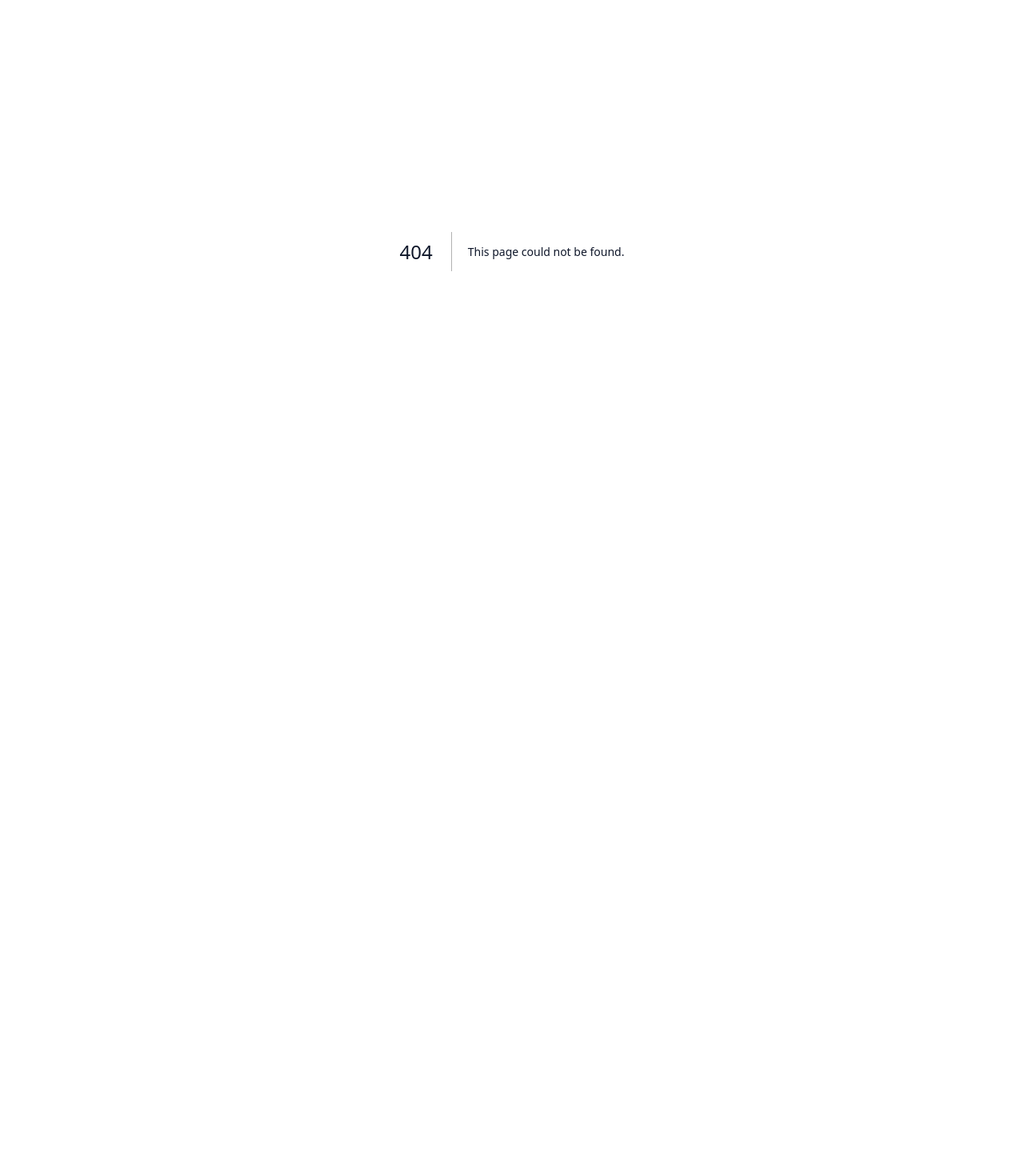
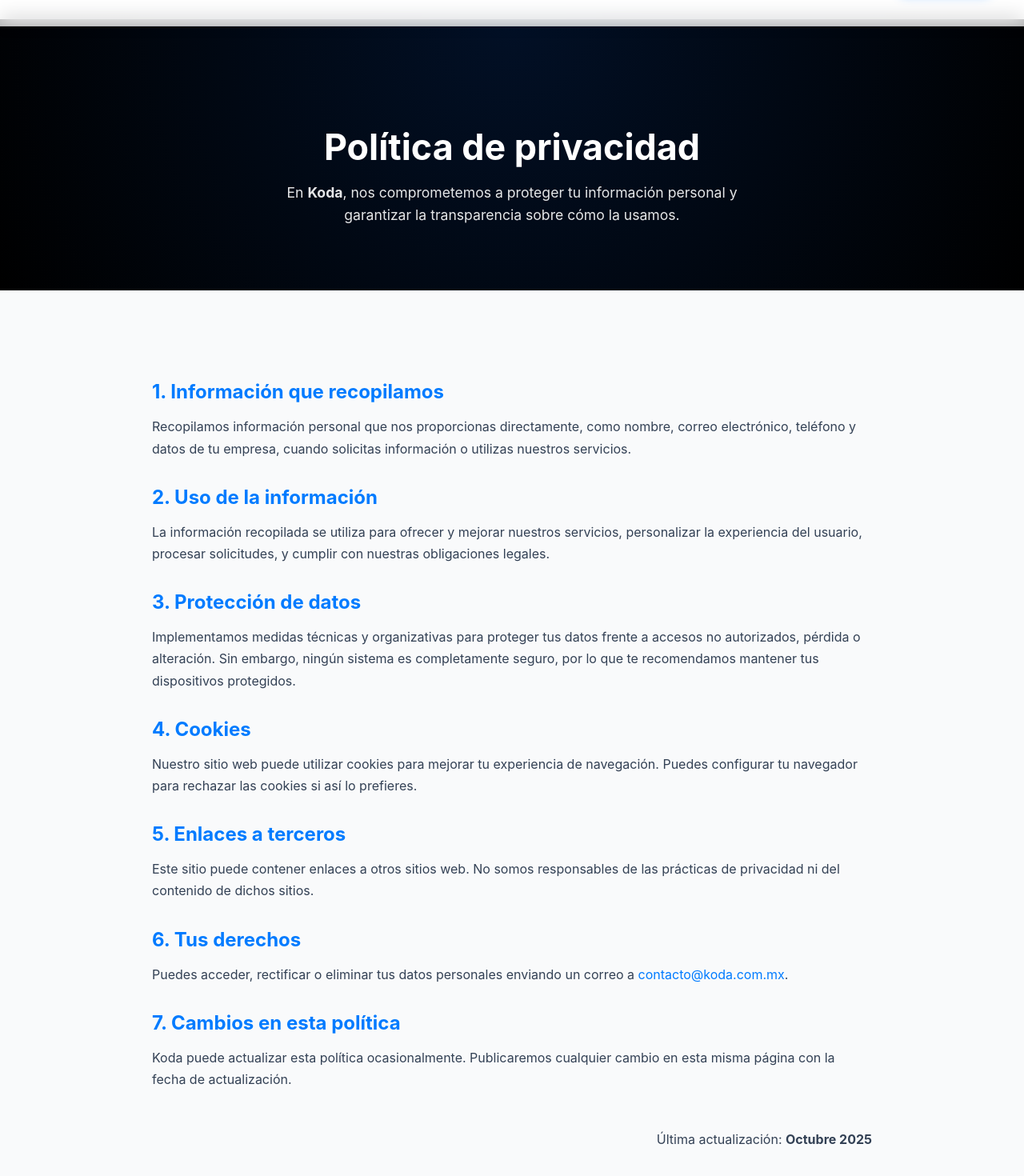
Before and after one commit to Araelcryp/koda-web, a Next.js app: page /politica-de-privacidad in a window 1280 px wide. Before the commit this address had no page. Shown: the part 86-1556 px from the top of the page at 80% size. Before the commit the page ends 800 px from the top, so only its background shows below. Built offline with nearby package versions, Linux system fonts and the light colour scheme.

Commit message:
Footer update

```diff
--- /dev/null
+++ b/src/app/politica-de-privacidad/PrivacyPolicy.css
@@ -0,0 +1,77 @@
+.privacy-hero {
+  background: radial-gradient(circle at top center, #021026 0%, #000 100%);
+  color: white;
+  text-align: center;
+  padding: 6rem 1rem 5rem;
+  margin-top: 110px;
+}
+
+.privacy-hero h1 {
+  font-size: 2.8rem;
+  font-weight: 700;
+  margin-bottom: 1rem;
+  color: #ffffff;
+}
+
+.privacy-hero p {
+  max-width: 650px;
+  margin: 0 auto;
+  font-size: 1.1rem;
+  opacity: 0.9;
+  line-height: 1.6;
+}
+
+/* --- Contenido --- */
+.privacy-content {
+  background: #f9fafb;
+  padding: 5rem 1.5rem;
+}
+
+.privacy-container {
+  max-width: 900px;
+  margin: 0 auto;
+}
+
+.privacy-content h2 {
+  color: #007bff;
+  font-size: 1.5rem;
+  margin-top: 2rem;
+  margin-bottom: 0.8rem;
+}
+
+.privacy-content p {
+  color: #334155;
+  line-height: 1.7;
+  font-size: 1rem;
+}
+
+.privacy-content a {
+  color: #007bff;
+  text-decoration: none;
+}
+
+.privacy-content a:hover {
+  text-decoration: underline;
+}
+
+.privacy-update {
+  margin-top: 3rem;
+  font-size: 0.9rem;
+  color: #64748b;
+  text-align: right;
+}
+
+/* --- Responsivo --- */
+@media (max-width: 768px) {
+  .privacy-hero h1 {
+    font-size: 2.2rem;
+  }
+
+  .privacy-hero p {
+    font-size: 1rem;
+  }
+
+  .privacy-content {
+    padding: 4rem 1rem;
+  }
+}
--- /dev/null
+++ b/src/app/politica-de-privacidad/page.jsx
@@ -0,0 +1,70 @@
+"use client";
+
+import Navbar from "@/components/Navbar";
+import Footer from "@/components/Footer";
+import "../politica-de-privacidad/PrivacyPolicy.css";
+
+export default function PoliticaDePrivacidad() {
+  return (
+    <>
+      <Navbar />
+
+      <section className="privacy-hero">
+        <div className="privacy-container">
+          <h1>Política de privacidad</h1>
+          <p>
+            En <strong>Koda</strong>, nos comprometemos a proteger tu información personal y garantizar la transparencia sobre cómo la usamos.
+          </p>
+        </div>
+      </section>
+
+      <section className="privacy-content">
+        <div className="privacy-container">
+          <h2>1. Información que recopilamos</h2>
+          <p>
+            Recopilamos información personal que nos proporcionas directamente, como nombre, correo electrónico, teléfono y datos de tu empresa,
+            cuando solicitas información o utilizas nuestros servicios.
+          </p>
+
+          <h2>2. Uso de la información</h2>
+          <p>
+            La información recopilada se utiliza para ofrecer y mejorar nuestros servicios, personalizar la experiencia del usuario, procesar solicitudes,
+            y cumplir con nuestras obligaciones legales.
+          </p>
+
+          <h2>3. Protección de datos</h2>
+          <p>
+            Implementamos medidas técnicas y organizativas para proteger tus datos frente a accesos no autorizados, pérdida o alteración.
+            Sin embargo, ningún sistema es completamente seguro, por lo que te recomendamos mantener tus dispositivos protegidos.
+          </p>
+
+          <h2>4. Cookies</h2>
+          <p>
+            Nuestro sitio web puede utilizar cookies para mejorar tu experiencia de navegación. Puedes configurar tu navegador para rechazar las cookies
+            si así lo prefieres.
+          </p>
+
+          <h2>5. Enlaces a terceros</h2>
+          <p>
+            Este sitio puede contener enlaces a otros sitios web. No somos responsables de las prácticas de privacidad ni del contenido de dichos sitios.
+          </p>
+
+          <h2>6. Tus derechos</h2>
+          <p>
+            Puedes acceder, rectificar o eliminar tus datos personales enviando un correo a{" "}
+            <a href="mailto:contacto@koda.com.mx">contacto@koda.com.mx</a>.
+          </p>
+
+          <h2>7. Cambios en esta política</h2>
+          <p>
+            Koda puede actualizar esta política ocasionalmente. Publicaremos cualquier cambio en esta misma página con la fecha de actualización.
+          </p>
+
+          <p className="privacy-update">
+            Última actualización: <strong>Octubre 2025</strong>
+          </p>
+        </div>
+      </section>
+    </>
+  );
+}
--- a/src/components/Footer.jsx
+++ b/src/components/Footer.jsx
@@ -35,7 +35,7 @@ export default function Footer() {
         <div className="footer-col">
           <h4>Legal</h4>
           <ul>
-            <li><a href="#">Política de Privacidad</a></li>
+            <li><a href="/politica-de-privacidad">Política de Privacidad</a></li>
             <li><a href="#">Términos de Servicio</a></li>
             <li><a href="#">Aviso de Cookies</a></li>
           </ul>
@@ -46,7 +46,7 @@ export default function Footer() {
           <h4>Contáctanos</h4>
           <ul className="footer-contact">
             <li><FaMapMarkerAlt /> San José Iturbide, GTO.</li>
-            <li><FaPhone /> +52 442-846-9631</li>
+            <li><FaPhone /> +52 419-120-2525</li>
             <li><FaEnvelope /> koda.connect.io@gmail.com</li>
           </ul>
         </div>
```
